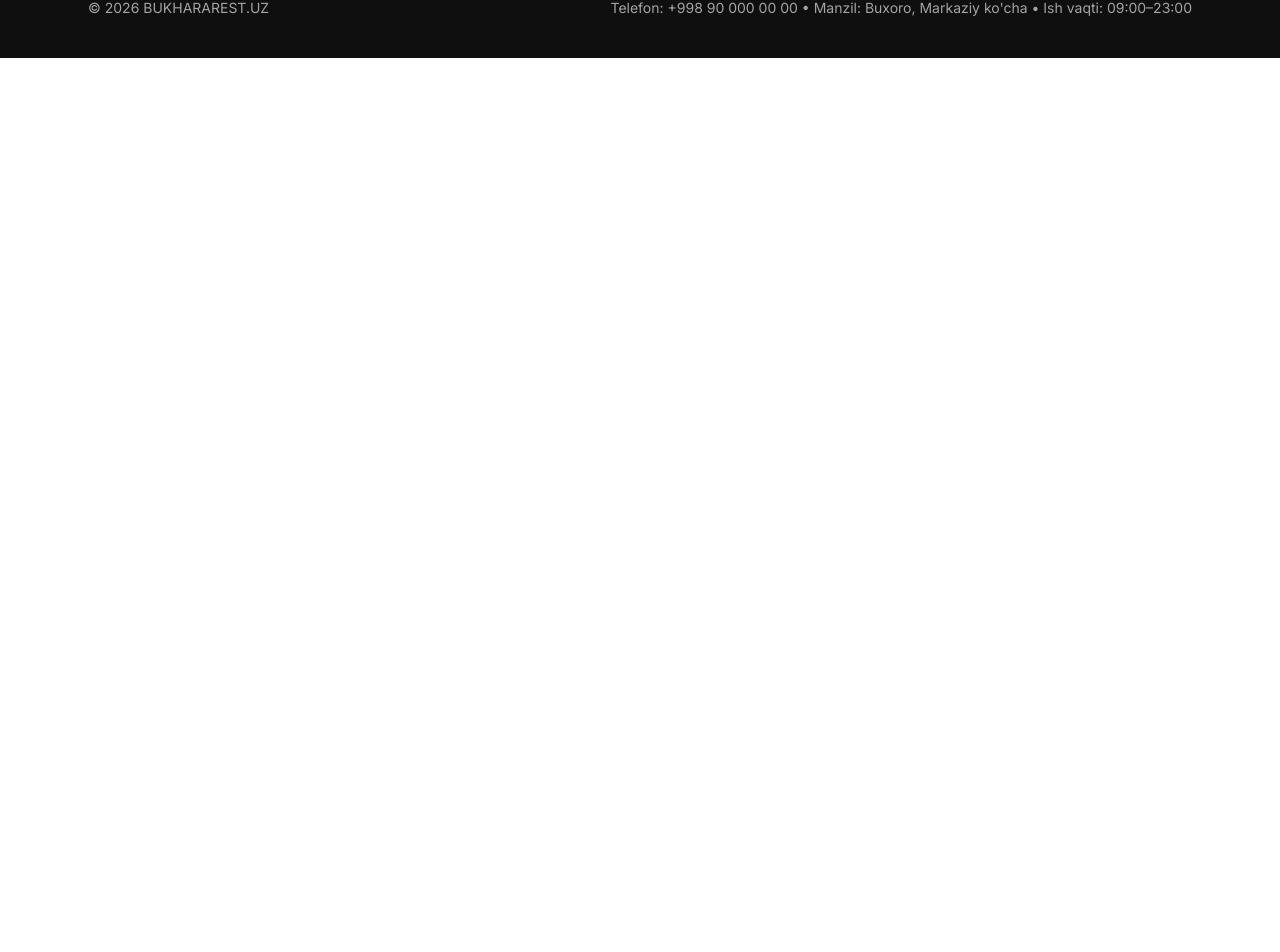
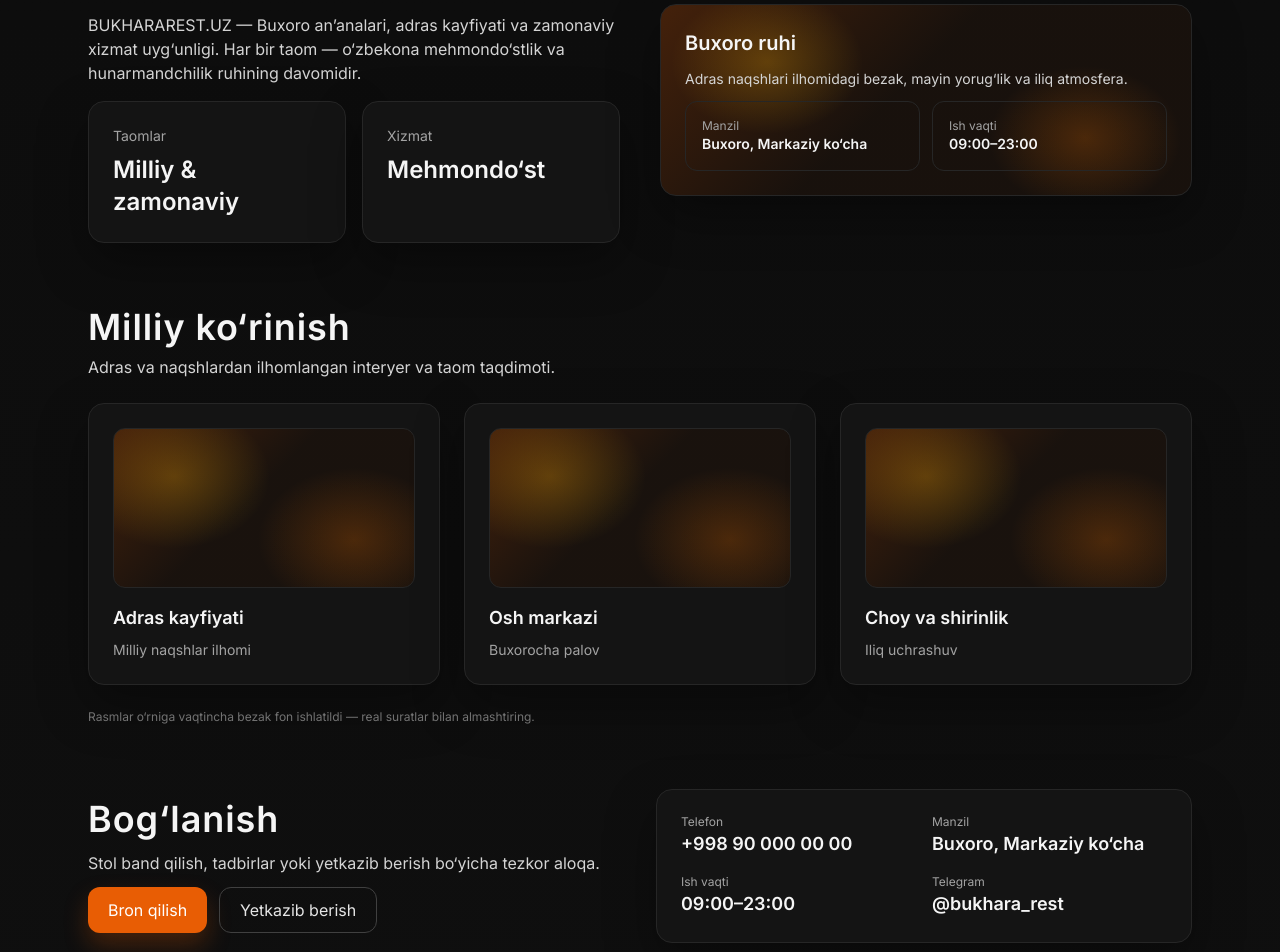
Before and after one commit to khojiyev225/bukhararestuz, a Next.js app in the folder apps/web/: page / in a window 1280 px wide. Shown: the part 1078-2030 px from the top of the page. Before the commit the page ends 1136 px from the top, so only its background shows below. Built offline with nearby package versions, Linux system fonts and the light colour scheme.

Commit message:
Add national about, gallery, contact sections

```diff
--- a/apps/web/app/globals.css
+++ b/apps/web/app/globals.css
@@ -61,3 +61,11 @@ body {
   @apply card;
   background: linear-gradient(180deg, rgba(255, 193, 7, 0.08), rgba(10, 10, 10, 0.7));
 }
+
+.pattern-adras {
+  background-image:
+    linear-gradient(135deg, rgba(232, 93, 4, 0.25) 0%, rgba(232, 93, 4, 0.05) 45%),
+    radial-gradient(160px 120px at 20% 30%, rgba(255, 193, 7, 0.25), transparent 60%),
+    radial-gradient(160px 120px at 80% 70%, rgba(255, 122, 0, 0.22), transparent 60%);
+  background-color: rgba(14, 14, 14, 0.9);
+}
--- a/apps/web/app/page.tsx
+++ b/apps/web/app/page.tsx
@@ -1,11 +1,17 @@
+import AboutSection from '../components/AboutSection';
+import ContactSection from '../components/ContactSection';
+import FeatureGrid from '../components/FeatureGrid';
+import GallerySection from '../components/GallerySection';
 import Hero from '../components/Hero';
-import FeatureGrid from '../components/FeatureGrid';
 
 export default function HomePage() {
   return (
     <main className="space-y-16">
       <Hero />
       <FeatureGrid />
+      <AboutSection />
+      <GallerySection />
+      <ContactSection />
     </main>
   );
 }
--- /dev/null
+++ b/apps/web/components/AboutSection.tsx
@@ -0,0 +1,42 @@
+export default function AboutSection() {
+  return (
+    <section className="section grid lg:grid-cols-2 gap-10 items-center">
+      <div className="space-y-4">
+        <h2 className="section-title">Biz haqimizda</h2>
+        <p className="section-subtitle">
+          BUKHARAREST.UZ — Buxoro an’analari, adras kayfiyati va zamonaviy
+          xizmat uyg‘unligi. Har bir taom — o‘zbekona mehmondo‘stlik va
+          hunarmandchilik ruhining davomidir.
+        </p>
+        <div className="grid sm:grid-cols-2 gap-4">
+          <div className="card">
+            <p className="text-sm text-neutral-400">Taomlar</p>
+            <p className="text-2xl font-semibold mt-2">Milliy & zamonaviy</p>
+          </div>
+          <div className="card">
+            <p className="text-sm text-neutral-400">Xizmat</p>
+            <p className="text-2xl font-semibold mt-2">Mehmondo‘st</p>
+          </div>
+        </div>
+      </div>
+      <div className="card pattern-adras">
+        <div className="space-y-3">
+          <h3 className="text-xl font-semibold">Buxoro ruhi</h3>
+          <p className="text-sm text-neutral-300">
+            Adras naqshlari ilhomidagi bezak, mayin yorug‘lik va iliq atmosfera.
+          </p>
+          <div className="grid sm:grid-cols-2 gap-3">
+            <div className="rounded-xl border border-neutral-800 p-4">
+              <p className="text-xs text-neutral-400">Manzil</p>
+              <p className="text-sm font-semibold">Buxoro, Markaziy ko‘cha</p>
+            </div>
+            <div className="rounded-xl border border-neutral-800 p-4">
+              <p className="text-xs text-neutral-400">Ish vaqti</p>
+              <p className="text-sm font-semibold">09:00–23:00</p>
+            </div>
+          </div>
+        </div>
+      </div>
+    </section>
+  );
+}
--- /dev/null
+++ b/apps/web/components/ContactSection.tsx
@@ -0,0 +1,38 @@
+import Link from 'next/link';
+
+export default function ContactSection() {
+  return (
+    <section className="section grid lg:grid-cols-2 gap-8 items-center">
+      <div className="space-y-3">
+        <h2 className="section-title">Bog‘lanish</h2>
+        <p className="section-subtitle">
+          Stol band qilish, tadbirlar yoki yetkazib berish bo‘yicha tezkor aloqa.
+        </p>
+        <div className="flex flex-wrap gap-3">
+          <Link href="/booking" className="button">Bron qilish</Link>
+          <Link href="/delivery" className="button-outline">Yetkazib berish</Link>
+        </div>
+      </div>
+      <div className="card">
+        <div className="grid sm:grid-cols-2 gap-4">
+          <div>
+            <p className="text-xs text-neutral-400">Telefon</p>
+            <p className="text-lg font-semibold">+998 90 000 00 00</p>
+          </div>
+          <div>
+            <p className="text-xs text-neutral-400">Manzil</p>
+            <p className="text-lg font-semibold">Buxoro, Markaziy ko‘cha</p>
+          </div>
+          <div>
+            <p className="text-xs text-neutral-400">Ish vaqti</p>
+            <p className="text-lg font-semibold">09:00–23:00</p>
+          </div>
+          <div>
+            <p className="text-xs text-neutral-400">Telegram</p>
+            <p className="text-lg font-semibold">@bukhara_rest</p>
+          </div>
+        </div>
+      </div>
+    </section>
+  );
+}
--- /dev/null
+++ b/apps/web/components/GallerySection.tsx
@@ -0,0 +1,30 @@
+const items = [
+  { title: 'Adras kayfiyati', detail: 'Milliy naqshlar ilhomi' },
+  { title: 'Osh markazi', detail: 'Buxorocha palov' },
+  { title: 'Choy va shirinlik', detail: 'Iliq uchrashuv' }
+];
+
+export default function GallerySection() {
+  return (
+    <section className="section space-y-6">
+      <div>
+        <h2 className="section-title">Milliy ko‘rinish</h2>
+        <p className="section-subtitle">
+          Adras va naqshlardan ilhomlangan interyer va taom taqdimoti.
+        </p>
+      </div>
+      <div className="grid md:grid-cols-3 gap-6">
+        {items.map((item) => (
+          <div key={item.title} className="card">
+            <div className="h-40 rounded-xl pattern-adras border border-neutral-800" />
+            <h3 className="text-lg font-semibold mt-4">{item.title}</h3>
+            <p className="text-sm text-neutral-400 mt-2">{item.detail}</p>
+          </div>
+        ))}
+      </div>
+      <p className="text-xs text-neutral-500">
+        Rasmlar o‘rniga vaqtincha bezak fon ishlatildi — real suratlar bilan almashtiring.
+      </p>
+    </section>
+  );
+}
```
